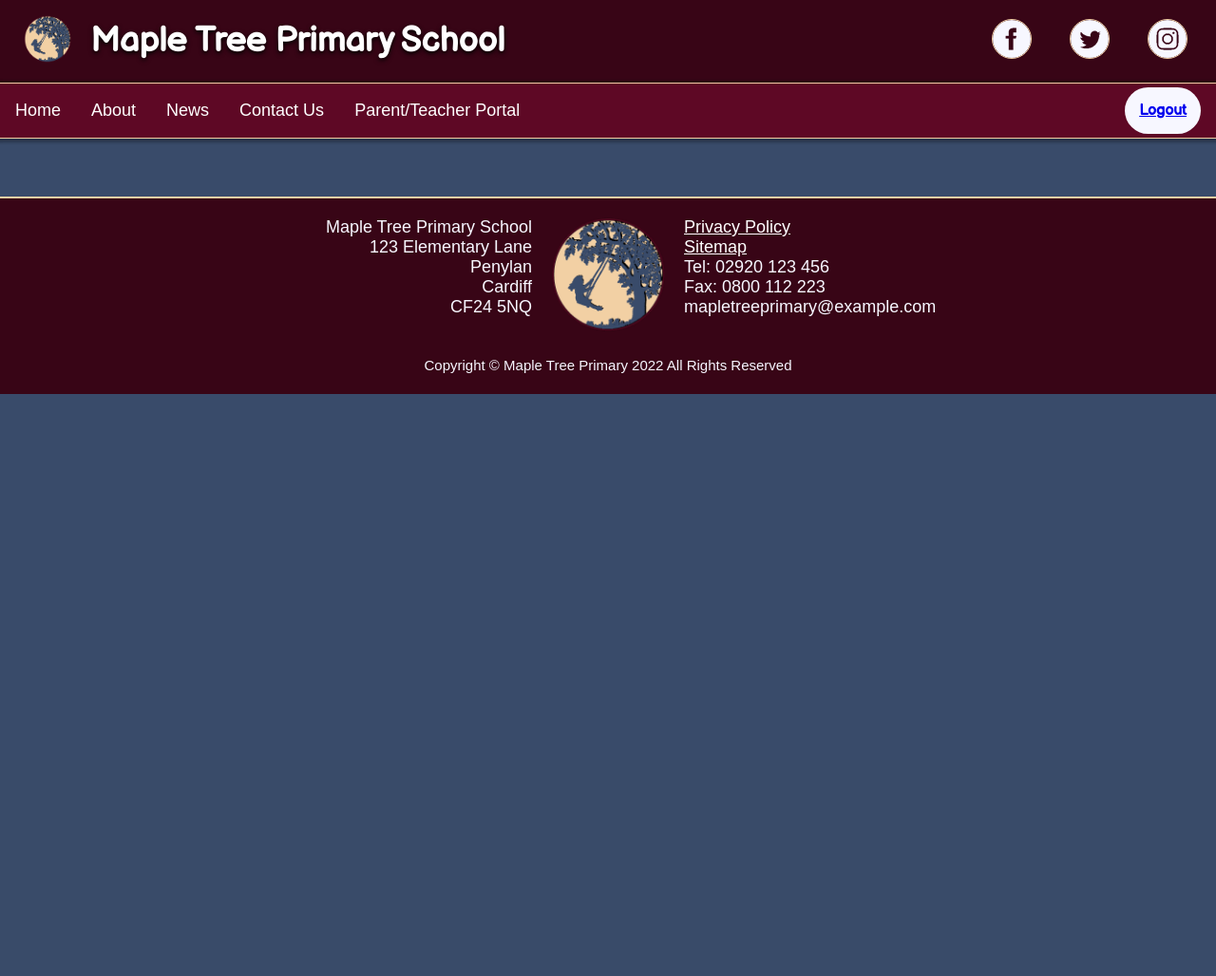
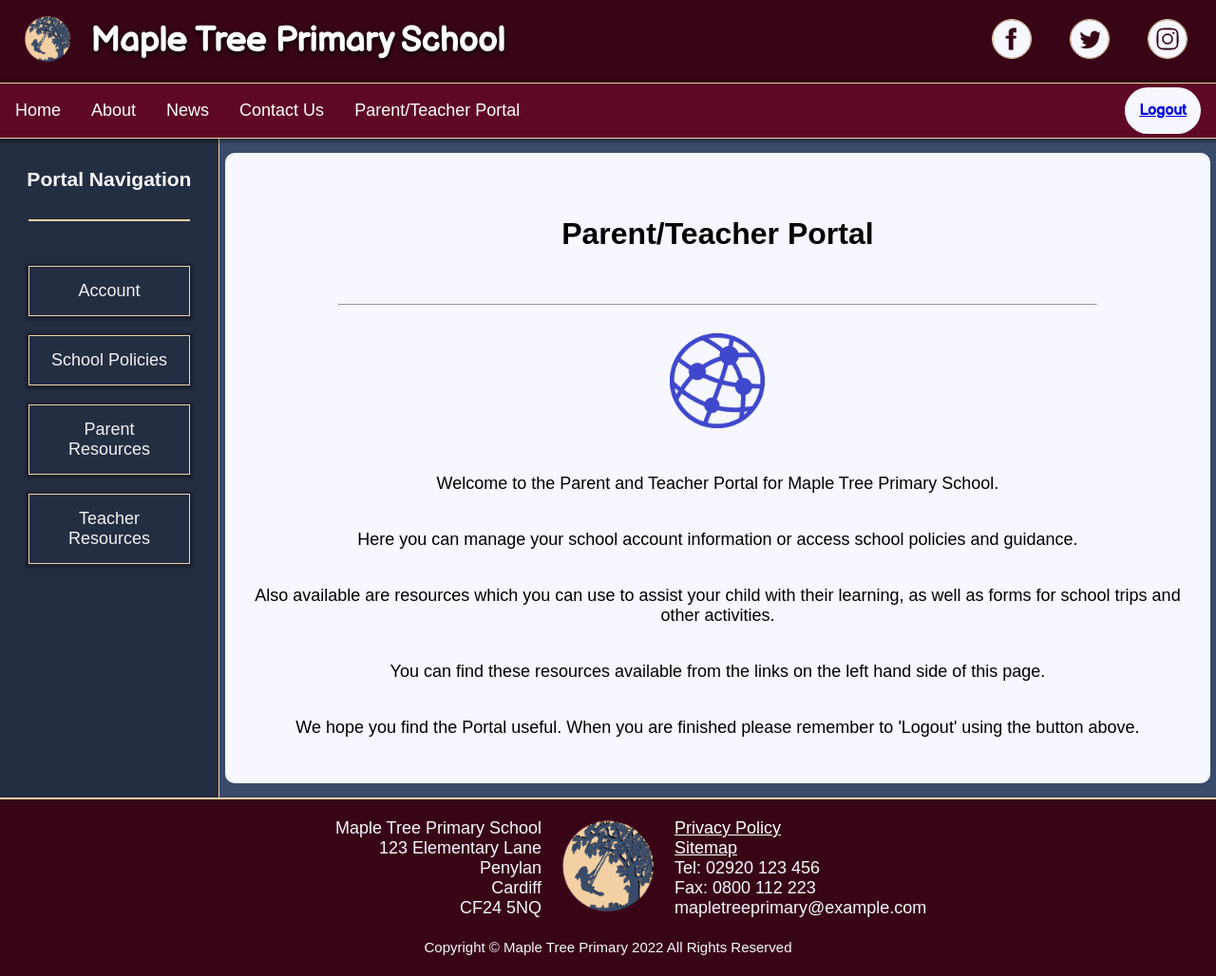
Before and after one commit to modjw/u10-a2, a PHP site: page /portal.php in a window 1280 px wide. Shown: the whole page at 95% size. Before the commit the page ends 415 px from the top, so only its background shows below. Run offline with PHP 8.4, Linux system fonts and the light colour scheme; the visitor is signed in with stand-in values (Sample User, id 1).

Commit message:
Created main portal page and other small changes

```diff
--- a/about.php
+++ b/about.php
@@ -90,6 +90,8 @@
         </div>
     </div>
 
+    <br>
+
     <?php include ("include/footer.php"); ?>
 
 </body>
--- a/include/footer.php
+++ b/include/footer.php
@@ -1,9 +1,6 @@
 <?php
 echo
 '
-<div class="space">
-    <br>
-</div>
 <div class="footer">
     <div class="footer-container">
     <div class="footer-left">
@@ -14,7 +11,7 @@ echo
       CF24 5NQ
     </div>
     <div class="footer-center">
-      <img src="images/logo.png" width="100" height="100">
+      <img src="images/logo.png">
     </div>
     <div class="footer-right">
       <a href="http://google.com" style="color:white">Privacy Policy</a><br>
--- a/index.php
+++ b/index.php
@@ -152,6 +152,8 @@
         </div>
     </div>
 
+    <br>
+
   <?php include ("include/footer.php"); ?>
 
 </body>
--- a/login.php
+++ b/login.php
@@ -39,6 +39,8 @@
     </form>
   </div>
 
+  <br>
+
   <?php include ("include/footer.php"); ?>
 
 </body>
--- a/portal.php
+++ b/portal.php
@@ -36,6 +36,39 @@ if(!isset($_SESSION["loggedin"])) {
   <?php include ("include/header.php"); ?>
   <?php include ("include/navbar.php"); ?>
 
+<div class="portal-container">
+  <div class="flex-container">
+    <div class="portal-sidebar">
+      <h3>Portal Navigation</h3>
+      <hr class="line" color="#F2D0A4" width="80%">
+      <div class="portal-menu">
+        <ul>
+          <li><a href="portal/account.php">Account</a></li>
+          <li><a href="portal/policies.php">School Policies</a></li>
+          <li><a href="portal/parent-resources.php">Parent Resources</a></li>
+          <li><a href="portal/teacher-resources.php">Teacher Resources</a></li>
+        </ul>
+      </div>
+    </div>
+    <div class="portal-bg">
+      <div class="portal-content">
+        <div class="portal-welcome">
+          <h2>Parent/Teacher Portal</h2>
+          <hr class="line" width="80%">
+          <img src="images/globe-network.png" height="100px" width="100px">
+          <span>
+            <p>Welcome to the Parent and Teacher Portal for Maple Tree Primary School.</p>
+            <p>Here you can manage your school account information or access school policies and guidance.</p>
+            <p>Also available are resources which you can use to assist your child with their learning, as well as forms for school trips and other activities.</p>
+            <p>You can find these resources available from the links on the left hand side of this page.</p>
+            <p>We hope you find the Portal useful. When you are finished please remember to 'Logout' using the button above.</p>
+          </span>
+        </div>
+      </div>
+    </div>
+  </div>
+</div>
+
   <?php include ("include/footer.php"); ?>
 
 </body>
--- a/styles/style.css
+++ b/styles/style.css
@@ -634,6 +634,92 @@ body {
   box-shadow: 0 4px 10px 0 rgba(0, 0, 0, 0.5);
 }
 
+/* Portal Styling */
+
+.flex-container {
+  display: flex;
+  flex-direction: row;
+}
+
+.portal-sidebar {
+  position: relative;
+  display: flex;
+  align-items: center;
+  flex-direction: column;
+  background-color: #242E42;
+  width: 20%;
+  text-align: center;
+  padding: 10px;
+  border-style: solid;
+  border-color: #F2D0A4;
+  border-width: 0px 1px 0px 0px;
+}
+
+.portal-menu {
+  padding: 10px;
+}
+
+.portal-menu ul {
+  list-style-type: none;
+  padding-left: 0px;
+}
+
+.portal-menu li {
+  padding: 10px;
+}
+
+.portal-menu li a {
+  text-decoration: none;
+  font-size: 18px;
+  color: #F1F1F1;
+  display: block;
+  padding: 15px;
+  border-style: solid;
+  border-color: #F2D0A4;
+  border-width: 1px 1px;
+  box-shadow: 0px 1px 3px 3px rgba(0,0,0,0.3);
+}
+
+.portal-menu li a:hover {
+  box-shadow: inset 0 0 100px 100px rgba(255, 255, 255, 0.1);
+}
+
+.portal-bg {
+  width: 100%;
+  position: relative;
+  padding-top: 15px;
+  padding-bottom: 15px;
+}
+
+.portal-content {
+  position: relative;
+  background-color: #F7F7FF;
+  width: 95%;
+  border-radius: 10px;
+  text-align: center;
+  padding: 20px;
+  margin: auto;
+  min-height: 600px;
+}
+
+.portal-welcome {
+  position: relative;
+  color: black;
+  display: flex;
+  flex-direction: column;
+  align-items: center;
+  gap: 20px;
+}
+
+.portal-welcome h2 {
+  padding-top: 20px;
+  font-size: 32px;
+}
+
+.portal-welcome span p {
+  padding: 10px;
+}
+
 /* footer */
 
 .footer {
@@ -659,12 +745,15 @@ body {
 .footer-center {
   width: 10%;
   text-align: center;
+  max-width: 100px;
 }
 
 .footer-center img {
   position: relative;
+  height: auto;
   width: 100%;
-  height: auto;
+  max-height: 100px;
+  max-width: 100px;
 }
 
 .footer-right {
@@ -729,5 +818,7 @@ body {
 
   .footer-center img {
     top: 25%;
+    height: auto;
+    width: 100%;
   }
 }
```
Also changed, not shown: images/card-1.jpg (deleted), images/card-3.jpg (deleted), images/example_logo.png (deleted), images/example_news.jpg (deleted), images/fullsizeclassroom-2.jpg (deleted), images/globe-network.png (added), images/web-banner.png (deleted), portal/account.php (added), portal/parent-resources.php (added), portal/policies.php (added), portal/teacher-resources.php (added).
